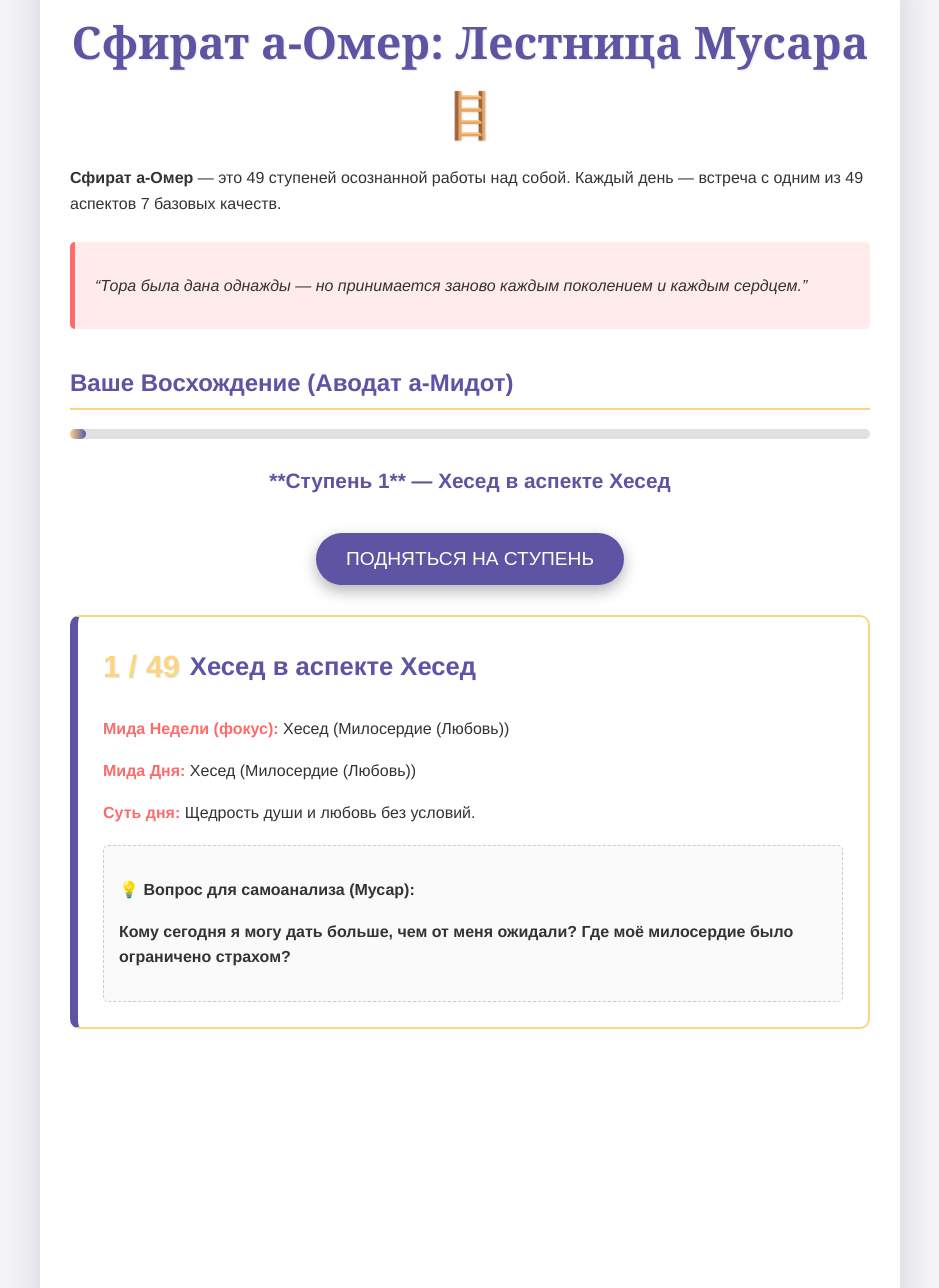
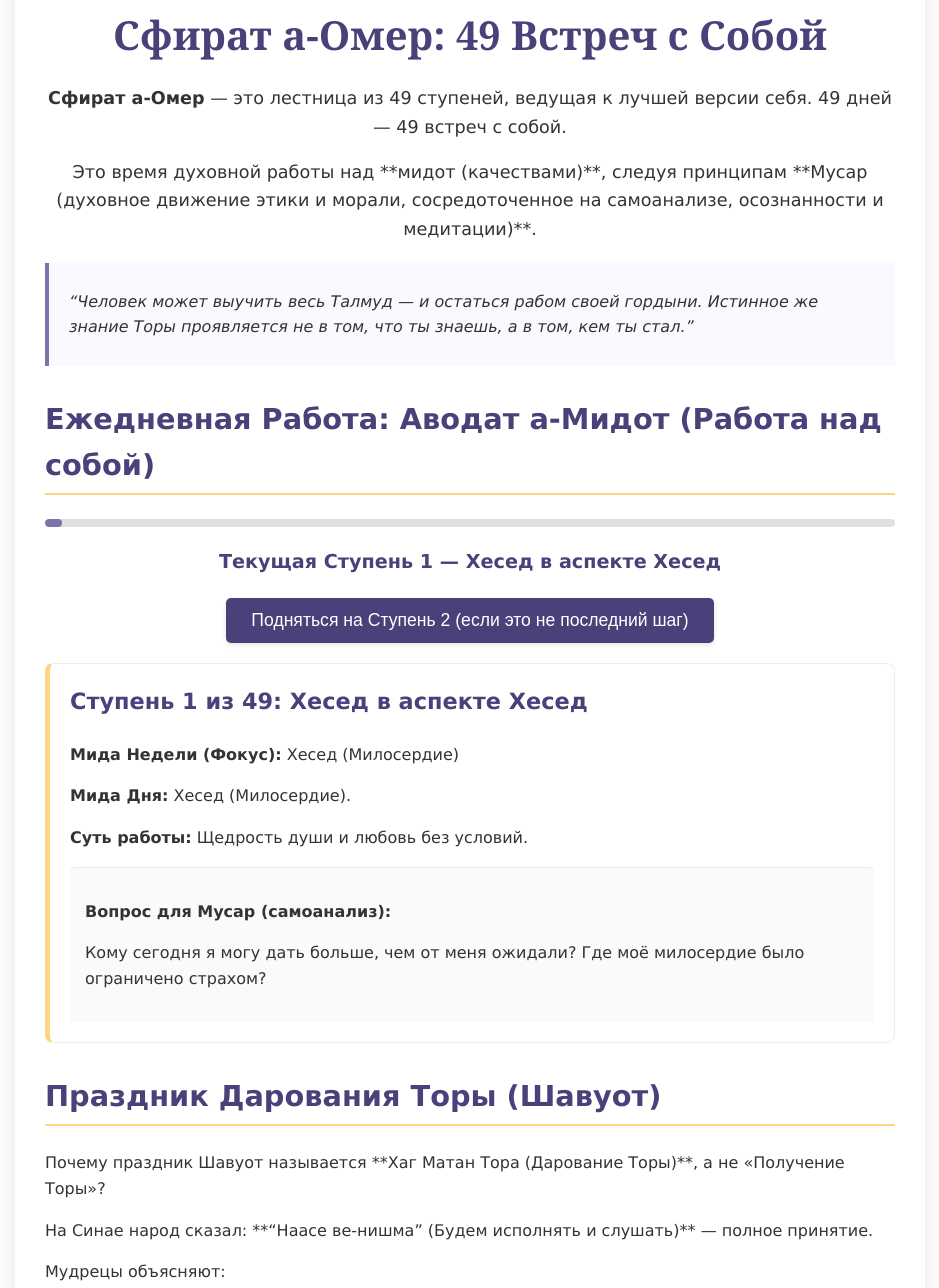
Before and after one commit to Kerijj/tora, a plain HTML site: page index.html in a window 1280 px wide. Shown: the part 94-1382 px from the top of the page, without its empty margins (170-1109 px from the left). Drawn offline with Linux system fonts and the light colour scheme.

Commit message:
Update index.html

```diff
--- a/index.html
+++ b/index.html
@@ -3,18 +3,17 @@
 <head>
     <meta charset="UTF-8">
     <meta name="viewport" content="width=device-width, initial-scale=1.0">
-    <title>Сфират а-Омер: Лестница к Себе — Мусар</title>
+    <title>Сфират а-Омер: Самоанализ и Рост</title>
     <style>
         :root {
-            --color-primary: #5d54a4; /* Глубокий фиолетовый */
+            --color-primary: #4a417a; /* Глубокий сине-фиолетовый */
             --color-secondary: #fcd581; /* Мягкий золотистый */
-            --color-background: #f4f4f9; /* Светло-серый фон */
+            --color-background: #fcfcfc; /* Почти белый фон */
             --color-text: #333333;
-            --color-accent: #ff6b6b; /* Красный для акцента */
+            --color-accent: #7c73a8; /* Более светлый фиолетовый */
             --color-white: #ffffff;
             --font-serif: 'Georgia', serif;
-            --font-sans: 'Helvetica Neue', sans-serif;
-            --transition-duration: 0.5s;
+            --font-sans: 'Verdana', sans-serif;
         }
 
         body {
@@ -32,12 +31,12 @@
 
         .container {
             width: 90%;
-            max-width: 800px;
+            max-width: 850px;
             margin: 40px auto;
             padding: 30px;
             background: var(--color-white);
-            box-shadow: 0 15px 40px rgba(0, 0, 0, 0.15);
-            border-radius: 15px;
+            box-shadow: 0 5px 20px rgba(0, 0, 0, 0.08);
+            border-radius: 10px;
         }
 
         h1 {
@@ -45,45 +44,49 @@
             color: var(--color-primary);
             text-align: center;
             margin-bottom: 5px;
-            font-size: 2.8em;
-            text-shadow: 1px 1px 2px rgba(0,0,0,0.1);
+            font-size: 2.5em;
         }
 
         h2 {
             color: var(--color-primary);
             border-bottom: 2px solid var(--color-secondary);
             padding-bottom: 5px;
-            margin-top: 35px;
+            margin-top: 30px;
+            font-size: 1.8em;
+        }
+
+        .intro {
+            text-align: center;
+            margin-bottom: 20px;
+            font-size: 1.1em;
         }
 
         .quote {
             font-style: italic;
-            border-left: 5px solid var(--color-accent);
-            padding: 15px 20px;
-            margin: 25px 0;
-            background: #ffebeb;
-            border-radius: 5px;
+            border-left: 4px solid var(--color-accent);
+            padding: 10px 20px;
+            margin: 20px 0;
+            background: #f9f9ff; /* Очень светлый фон для цитаты */
         }
 
-        /* --- Визуализация Прогресса (Лестница) --- */
         #progress-bar {
-            height: 10px;
+            height: 8px;
             background: #e0e0e0;
-            border-radius: 5px;
-            margin-bottom: 25px;
-            position: relative;
+            border-radius: 4px;
+            margin-bottom: 20px;
+            overflow: hidden;
         }
 
         #progress-fill {
             height: 100%;
             width: 0%;
-            background: linear-gradient(to right, var(--color-secondary), var(--color-primary));
-            border-radius: 5px;
-            transition: width var(--transition-duration) ease-out;
+            background: var(--color-accent);
+            border-radius: 4px;
+            transition: width 0.4s ease-out;
         }
 
         #current-step-display {
-            font-size: 1.3em;
+            font-size: 1.2em;
             color: var(--color-primary);
             font-weight: bold;
             margin-bottom: 20px;
@@ -94,169 +97,115 @@
             background-color: var(--color-primary);
             color: var(--color-white);
             border: none;
-            padding: 15px 30px;
+            padding: 12px 25px;
             margin: 15px 0;
-            border-radius: 30px;
+            border-radius: 5px;
             cursor: pointer;
-            font-size: 1.2em;
-            transition: all 0.3s;
-            box-shadow: 0 6px 15px rgba(0, 0, 0, 0.3);
-            text-transform: uppercase;
+            font-size: 1.1em;
+            transition: background-color 0.3s;
+            box-shadow: 0 2px 5px rgba(0, 0, 0, 0.1);
+            display: block; /* Сделать кнопку блочным элементом */
+            width: fit-content;
+            margin-left: auto;
+            margin-right: auto;
         }
 
         .step-button:hover {
-            background-color: #7a70c0;
-            box-shadow: 0 4px 10px rgba(0, 0, 0, 0.2);
+            background-color: var(--color-accent);
         }
 
-        .step-button:active {
-            transform: translateY(2px);
-            box-shadow: 0 2px 5px rgba(0, 0, 0, 0.2);
+        /* Стиль для блока, который будет обновляться */
+        #daily-midah-content {
+            background: var(--color-white);
+            border: 1px solid #eee;
+            border-left: 5px solid var(--color-secondary);
+            padding: 20px;
+            margin-top: 20px;
+            border-radius: 8px;
+            min-height: 150px; /* Фиксированная высота для статичности */
         }
 
-        /* --- Карточка Миды --- */
-        .midah-card {
-            background: var(--color-white);
-            border: 2px solid var(--color-secondary);
-            border-left: 8px solid var(--color-primary);
-            padding: 25px;
-            margin-top: 15px;
-            border-radius: 10px;
-            opacity: 0;
-            max-height: 0;
-            overflow: hidden;
-            transition: opacity var(--transition-duration) ease-in-out, max-height var(--transition-duration) ease-in-out, transform var(--transition-duration);
-            transform: scale(0.95);
-        }
-
-        .midah-card.active {
-            opacity: 1;
-            max-height: 1000px;
-            margin-bottom: 30px;
-            transform: scale(1);
-        }
-
-        .midah-card h3 {
+        #daily-midah-content h3 {
             color: var(--color-primary);
+            font-size: 1.4em;
             margin-top: 0;
-            font-size: 1.6em;
-            display: flex;
-            align-items: center;
-        }
-
-        .midah-card h3 span {
-            margin-right: 10px;
-            font-size: 1.2em;
-            color: var(--color-secondary);
-            text-shadow: 1px 1px 1px rgba(0,0,0,0.1);
-        }
-
-        .midah-card strong {
-            color: var(--color-accent);
         }
 
         .reflection-area {
             background: #fafafa;
-            border: 1px dashed #ccc;
+            border-top: 1px solid #eee;
             padding: 15px;
-            margin-top: 20px;
-            border-radius: 5px;
+            margin-top: 15px;
+            border-radius: 4px;
         }
 
         .reflection-area p {
-            font-weight: bold;
-            color: var(--color-text);
+            font-weight: normal;
         }
     </style>
 </head>
 <body>
 
 <div class="container">
-    <h1>Сфират а-Омер: Лестница Мусара 🪜</h1>
+    <h1>Сфират а-Омер: 49 Встреч с Собой</h1>
 
     <div class="intro">
-        <p><strong>Сфират а-Омер</strong> — это 49 ступеней осознанной работы над собой. Каждый день — встреча с одним из 49 аспектов 7 базовых качеств.</p>
+        <p><strong>Сфират а-Омер</strong> — это лестница из 49 ступеней, ведущая к лучшей версии себя. 49 дней — 49 встреч с собой.</p>
+        <p>Это время духовной работы над **мидот (качествами)**, следуя принципам **Мусар (духовное движение этики и морали, сосредоточенное на самоанализе, осознанности и медитации)**.</p>
     </div>
 
     <div class="quote">
-        <p><em>“Тора была дана однажды — но принимается заново каждым поколением и каждым сердцем.”</em></p>
+        <p>“Человек может выучить весь Талмуд — и остаться рабом своей гордыни. Истинное же знание Торы проявляется не в том, что ты знаешь, а в том, кем ты стал.”</p>
     </div>
 
-    <h2>Ваше Восхождение (Аводат а-Мидот)</h2>
+    <h2>Ежедневная Работа: Аводат а-Мидот (Работа над собой)</h2>
 
     <div id="progress-bar"><div id="progress-fill"></div></div>
 
     <div id="current-step-display">Начните восхождение! Нажмите кнопку, чтобы открыть первую Миду.</div>
 
-    <div class="midot-section" style="text-align: center;">
-        <button class="step-button" id="next-step-button" onclick="nextStep()">Подняться на Ступень</button>
-    </div>
+    <button class="step-button" id="next-step-button" onclick="nextStep()">Подняться на Ступень 1</button>
 
-    <div id="midah-container">
+    <div id="daily-midah-content">
         </div>
 
     <div class="shavuot-section">
-        <h2>Почему «Дарование», а не «Получение»?</h2>
-        <p>На Синае народ сказал: <strong>“Наасе ве-нишма”</strong> — “Будем исполнять и слушать”. Это было полное принятие.</p>
-        <p>Однако мы празднуем **Дар**. Потому что:</p>
-        <p class="quote">
-            “Дарование — акт Творца. Получение — выбор человека, требующий зрелости и свободы.”
-        </p>
-        <p>Только пройдя работу над собой (Аводат а-Мидот), мы можем по-настоящему **принять** Дар, который ждёт нас каждый год на Шавуот. Будьте готовы.</p>
+        <h2>Праздник Дарования Торы (Шавуот)</h2>
+        <p>Почему праздник Шавуот называется **Хаг Матан Тора (Дарование Торы)**, а не «Получение Торы»?</p>
+
+        <p>На Синае народ сказал: **“Наасе ве-нишма” (Будем исполнять и слушать)** — полное принятие.</p>
+
+        <p>Мудрецы объясняют:</p>
+        <ul>
+            <li>Дарование — акт Творца.</li>
+            <li>Получение — выбор человека, требующий зрелости и свободы.</li>
+        </ul>
+
+        <blockquote class="quote">
+            “Синай учит нас, что истина не навязывается человеку. Он должен выйти ей навстречу.”
+        </blockquote>
+        <p>Принять Дар можно лишь по мере **аводат а-мидот (работы над собой)**. Работа над мидот — это не борьба с собой, а раскрытие внутреннего света.</p>
     </div>
 
 </div>
 
 <script>
     const midot = [
-        { name: "Хесед", meaning: "Милосердие (Любовь)", description: "Щедрость души и любовь без условий.", question: "Кому сегодня я могу дать больше, чем от меня ожидали? Где моё милосердие было ограничено страхом?" },
-        { name: "Гвура", meaning: "Сдержанность (Дисциплина)", description: "Умение сказать «нет» — не из страха, а из ясности и уважения.", question: "Где я сегодня потерял контроль над словом или эмоцией? Какое одно «нет» принесёт мне больше ясности?" },
-        { name: "Тиферет", meaning: "Гармония (Сострадание)", description: "Место, где соединяются любовь (Хесед) и сила (Гвура). Баланс.", question: "Где я был слишком мягок, а где слишком суров? Как найти золотую середину в общении с собой?" },
-        { name: "Нецах", meaning: "Упорство (Стойкость)", description: "Решимость продолжать, когда трудно. Устремлённость к цели.", question: "Когда мне захотелось сдаться? Какое маленькое действие я могу сделать сейчас, чтобы проявить стойкость?" },
-        { name: "Ход", meaning: "Смирение (Принятие)", description: "Сила уступить. Признание, что не всё зависит от меня. *«Ход — это скромность света, который не требует сцены.»*", question: "Какую ситуацию или мнение я сегодня не смог принять? Где мне нужно было отойти в сторону, но я боролся?" },
-        { name: "Йесод", meaning: "Связь (Надёжность)", description: "Способность быть близким, не теряя себя. Создание прочного фундамента.", question: "Насколько надёжным я был сегодня для близкого человека? Что мешает мне быть полностью присутствующим в отношениях?" },
-        { name: "Малхут", meaning: "Царственность (Достоинство)", description: "Быть вместилищем света. Молчаливым. Сильным. Присутствующим.", question: "Что сегодня заставило меня почувствовать своё достоинство? Как я проявил свою внутреннюю «царственность» в обычной ситуации?" }
+        { name: "Хесед", meaning: "Милосердие", description: "Щедрость души и любовь без условий.", question: "Кому сегодня я могу дать больше, чем от меня ожидали? Где моё милосердие было ограничено страхом?" },
+        { name: "Гвура", meaning: "Сдержанность", description: "Дисциплина. Умение сказать «нет» — не из страха, а из ясности и уважения.", question: "Где я сегодня потерял контроль над словом или эмоцией? Какое одно «нет» принесёт мне больше ясности?" },
+        { name: "Тиферет", meaning: "Гармония", description: "Сострадание. Место, где соединяются любовь и сила.", question: "Где я был слишком мягок, а где слишком суров? Как найти золотую середину в общении с собой?" },
+        { name: "Нецах", meaning: "Упорство", description: "Стойкость и устремлённость. Решимость продолжать, когда трудно.", question: "Когда мне захотелось сдаться? Какое маленькое действие я могу сделать сейчас, чтобы проявить стойкость?" },
+        { name: "Ход", meaning: "Смирение", description: "Скромность и принятие. Сила уступить. Признание, что не всё зависит от меня. Ход — это скромность света, который не требует сцены.", question: "Какую ситуацию или мнение я сегодня не смог принять? Где мне нужно было отойти в сторону, но я боролся?" },
+        { name: "Йесод", meaning: "Связь", description: "Близость и надёжность. Способность быть близким, не теряя себя.", question: "Насколько надёжным я был сегодня для близкого человека? Что мешает мне быть полностью присутствующим в отношениях?" },
+        { name: "Малхут", meaning: "Царственность", description: "Достоинство. Быть вместилищем света. Молчаливым. Сильным. Присутствующим.", question: "Что сегодня заставило меня почувствовать своё достоинство? Как я проявил свою внутреннюю «царственность» в обычной ситуации?" }
     ];
 
     let currentStep = 0;
-    const midahContainer = document.getElementById('midah-container');
+    const midahContentDiv = document.getElementById('daily-midah-content');
     const stepDisplay = document.getElementById('current-step-display');
     const progressBarFill = document.getElementById('progress-fill');
     const nextStepButton = document.getElementById('next-step-button');
     const totalSteps = 49;
-
-    function createMidahCard(index) {
-        const weekMidahIndex = Math.floor(index / 7);
-        const dayMidahIndex = index % 7;
-
-        const dayNumber = index + 1;
-        const weekNumber = weekMidahIndex + 1;
-
-        const weekMidah = midot[weekMidahIndex];
-        const dayMidah = midot[dayMidahIndex];
-
-        const card = document.createElement('div');
-        card.className = 'midah-card';
-        card.id = `midah-card-${index}`;
-
-        card.innerHTML = `
-            <h3><span>${dayNumber} / ${totalSteps}</span> ${dayMidah.name} в аспекте ${weekMidah.name}</h3>
-            <p><strong>Мида Недели (фокус):</strong> ${weekMidah.name} (${weekMidah.meaning})</p>
-            <p><strong>Мида Дня:</strong> ${dayMidah.name} (${dayMidah.meaning})</p>
-            <p><strong>Суть дня:</strong> ${dayMidah.description}</p>
-
-            <div class="reflection-area">
-                <p>💡 Вопрос для самоанализа (Мусар):</p>
-                <p>${dayMidah.question}</p>
-            </div>
-        `;
-        return card;
-    }
-
-    // Инициализация - создание всех 49 карточек, но скрытие их
-    for (let i = 0; i < totalSteps; i++) {
-        midahContainer.appendChild(createMidahCard(i));
-    }
 
     // Функция для обновления прогресса
     function updateProgress(step) {
@@ -264,50 +213,64 @@
         progressBarFill.style.width = `${percentage}%`;
     }
 
+    function generateStepContent(stepIndex) {
+        const weekMidahIndex = Math.floor(stepIndex / 7);
+        const dayMidahIndex = stepIndex % 7;
+
+        const dayNumber = stepIndex + 1;
+        const weekNumber = weekMidahIndex + 1;
+
+        const weekMidah = midot[weekMidahIndex];
+        const dayMidah = midot[dayMidahIndex];
+
+        return `
+            <h3>Ступень ${dayNumber} из ${totalSteps}: ${dayMidah.name} в аспекте ${weekMidah.name}</h3>
+
+            <p><strong>Мида Недели (Фокус):</strong> ${weekMidah.name} (${weekMidah.meaning})</p>
+            <p><strong>Мида Дня:</strong> ${dayMidah.name} (${dayMidah.meaning}).</p>
+            <p><strong>Суть работы:</strong> ${dayMidah.description}</p>
+
+            <div class="reflection-area">
+                <p><strong>Вопрос для Мусар (самоанализ):</strong></p>
+                <p>${dayMidah.question}</p>
+            </div>
+        `;
+    }
+
     function nextStep() {
         if (currentStep < totalSteps) {
-            // 1. Скрыть предыдущую карточку
-            const previousCard = document.getElementById(`midah-card-${currentStep - 1}`);
-            if (previousCard) {
-                previousCard.classList.remove('active');
-            }
 
-            // 2. Активировать следующую карточку
-            const nextCard = document.getElementById(`midah-card-${currentStep}`);
-            if (nextCard) {
-                // Добавляем класс с небольшой задержкой для smooth-эффекта
-                setTimeout(() => {
-                    nextCard.classList.add('active');
-                    // 3. Прокрутка к новой карточке
-                    nextCard.scrollIntoView({ behavior: 'smooth', block: 'start' });
-                }, 100);
-            }
+            // 1. Обновление содержимого (статично)
+            midahContentDiv.innerHTML = generateStepContent(currentStep);
 
-            // 4. Обновление текста и прогресса
+            // 2. Обновление текста, прогресса и кнопки
             const weekMidah = midot[Math.floor(currentStep / 7)].name;
             const dayMidah = midot[currentStep % 7].name;
 
-            stepDisplay.innerHTML = `**Ступень ${currentStep + 1}** — ${dayMidah} в аспекте ${weekMidah}`;
+            stepDisplay.textContent = `Текущая Ступень ${currentStep + 1} — ${dayMidah} в аспекте ${weekMidah}`;
+            nextStepButton.textContent = `Подняться на Ступень ${currentStep + 2} (если это не последний шаг)`;
+
             updateProgress(currentStep + 1);
 
             currentStep++;
 
         } else {
             // Конец Сфират а-Омер
-            stepDisplay.innerHTML = `**49/49. Вы завершили восхождение!** Ваш сосуд души готов к принятию света Торы в Шавуот. 🎉`;
+            midahContentDiv.innerHTML = `<h3>Завершение Восхождения</h3>
+                <p>Вы завершили все 49 ступеней Аводат а-Мидот. Ваш сосуд души подготовлен к принятию света Торы. Хаг Матан Тора (Праздник Дарования Торы)!</p>`;
+            stepDisplay.textContent = `49/49. Работа завершена.`;
             nextStepButton.textContent = "Начать новый цикл Сфират а-Омер";
             nextStepButton.onclick = () => {
-                // Сброс и запуск первого шага
                 currentStep = 0;
-                document.querySelectorAll('.midah-card.active').forEach(card => card.classList.remove('active'));
+                midahContentDiv.innerHTML = ""; // Очистить контент
                 updateProgress(0);
-                nextStepButton.textContent = "Подняться на Ступень";
-                nextStep();
+                nextStepButton.onclick = nextStep; // Восстановить основную функцию
+                nextStep(); // Начать с первой ступени
             };
         }
     }
 
-    // Запускаем первую карточку, чтобы игра начиналась с "Ступень 1"
+    // Запускаем первый шаг при загрузке страницы, чтобы увидеть "Ступень 1"
     nextStep();
 </script>
 
```
